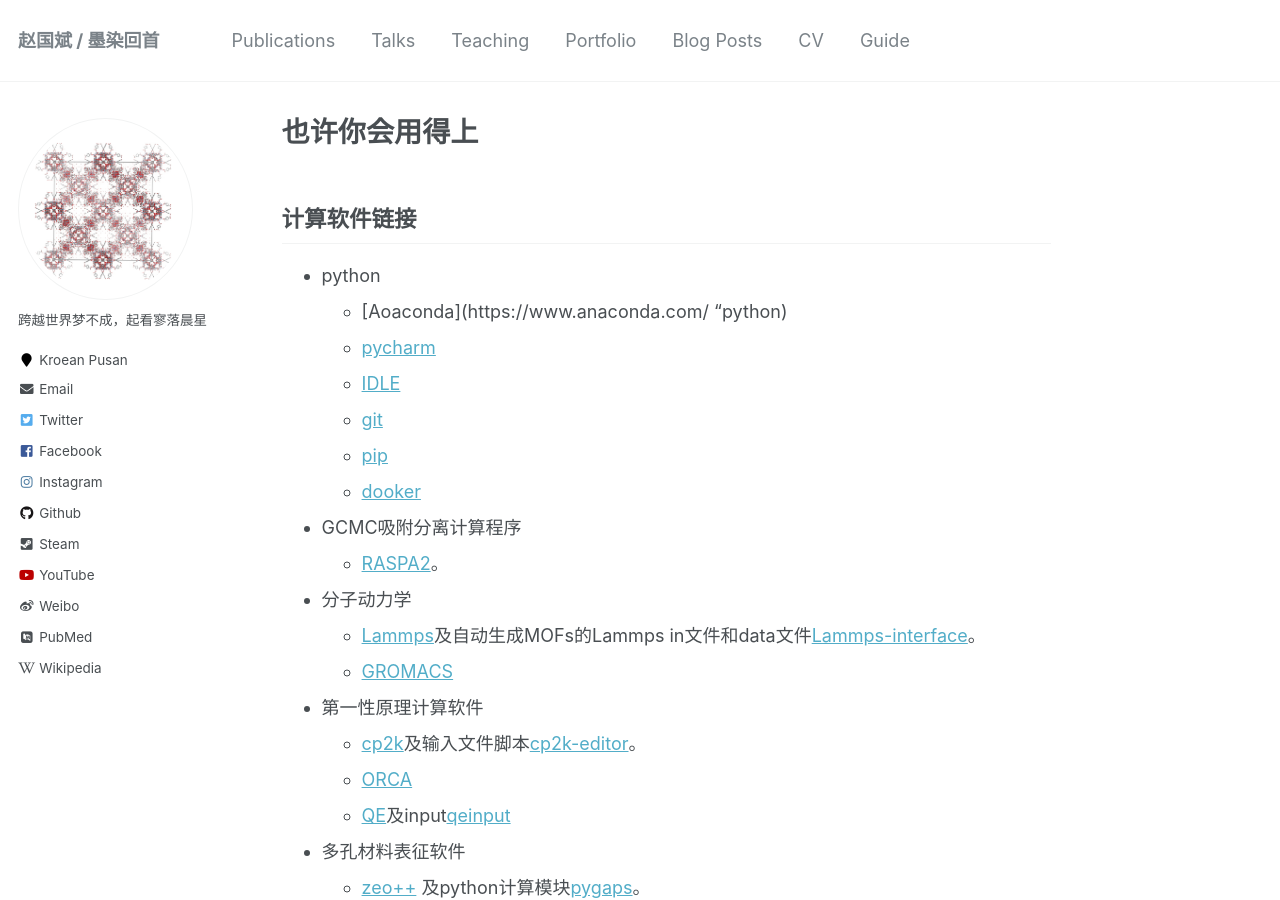
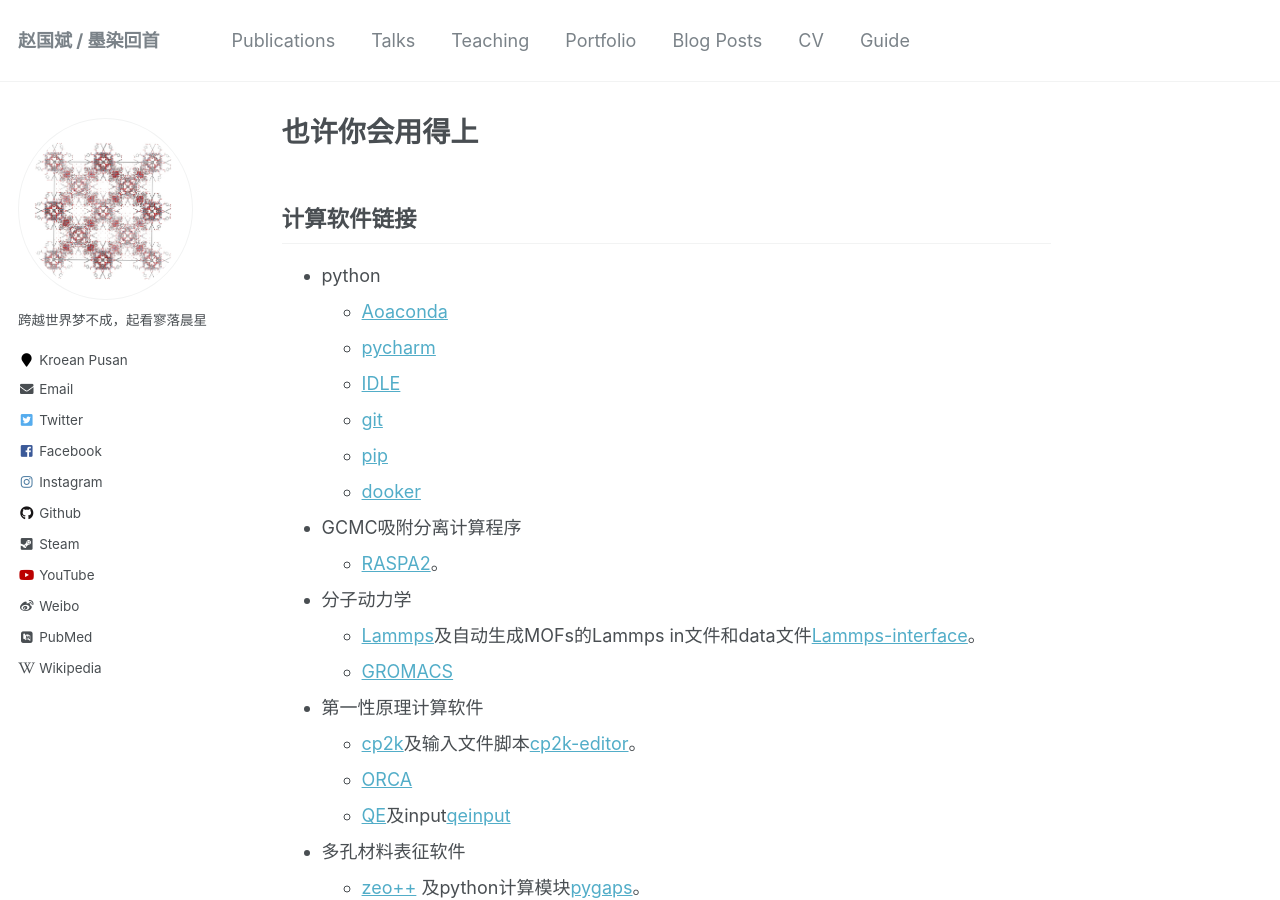
Before and after one commit to sxm13/ZGBshenxiaomoCV.github.io, a Jekyll site: the page built from _pages/markdown.md, in a window 1280 px wide and 900 px high. Built offline with Jekyll 4.4.1, drawn with Linux system fonts in a browser that asks for light colours; some web fonts are replaced.

Commit message:
Update markdown.md

```diff
--- a/_pages/markdown.md
+++ b/_pages/markdown.md
@@ -10,7 +10,7 @@ redirect_from:
 ## 计算软件链接
 
 * python
-  * [Aoaconda](https://www.anaconda.com/ "python)
+  * [Aoaconda](https://www.anaconda.com/ "python")
   * [pycharm](https://www.jetbrains.com/pycharm/ "python")
   * [IDLE](https://www.python.org/ "python")
   * [git](https://git-scm.com/ "git")
```
